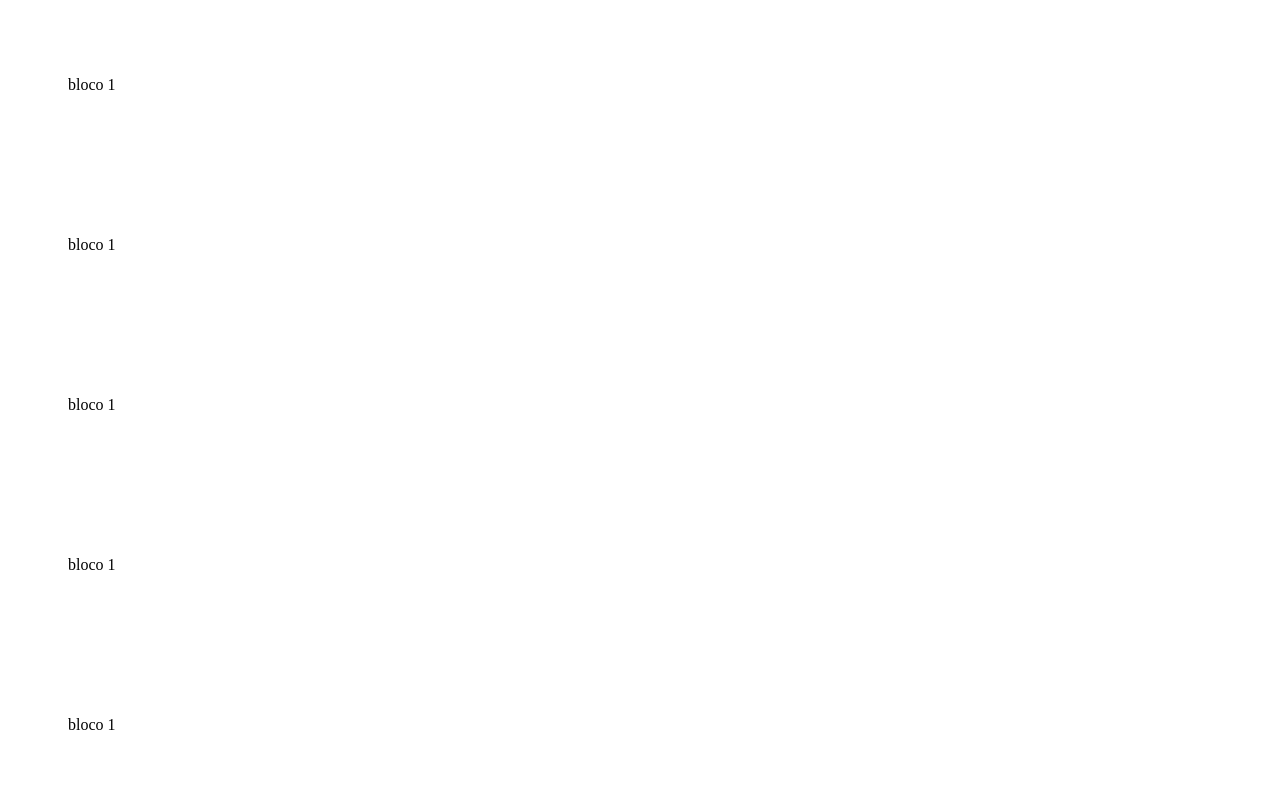
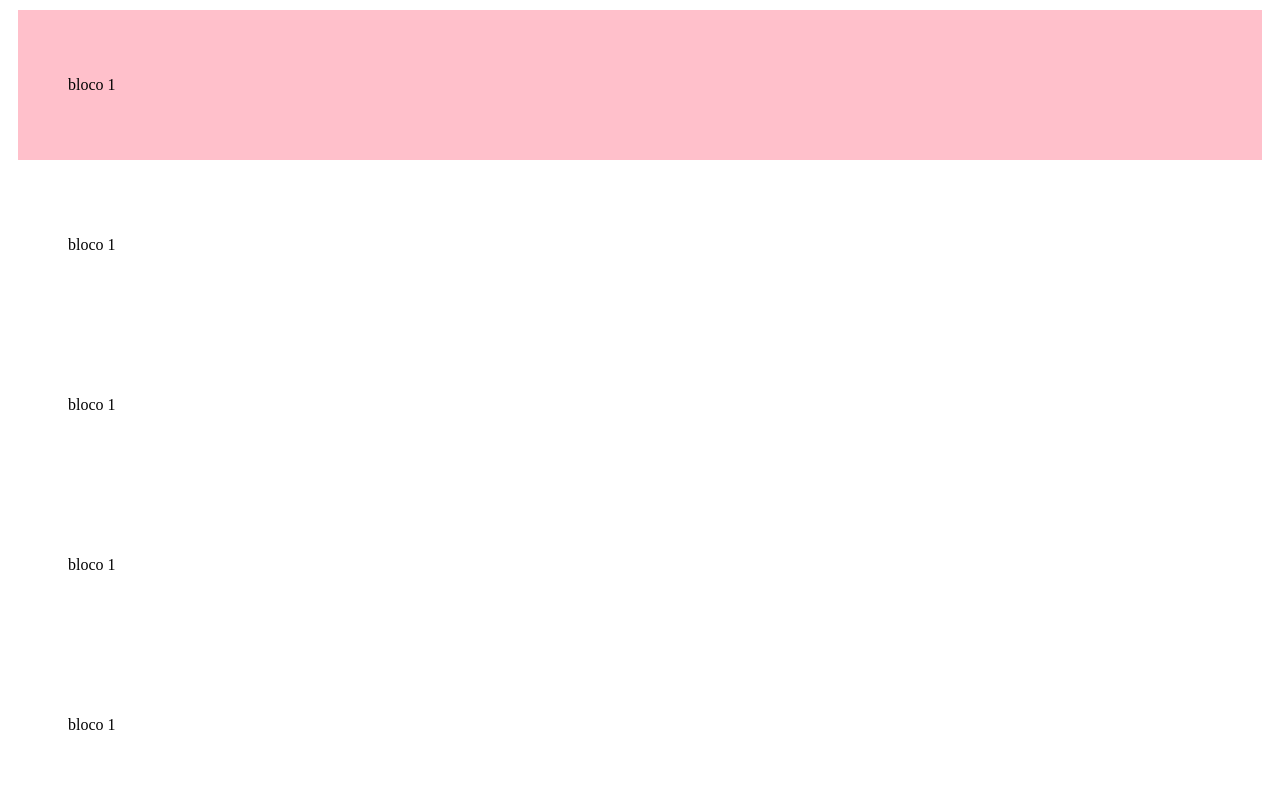
Before and after one commit to CEEMTI-BG-prof-Melissa/aula-01-kah-e-angel, a plain HTML site: page aula 2- 3 trimestre/index.html in a window 1280 px wide. Shown: the top 800 px of the page. Drawn offline with Linux system fonts and the light colour scheme.

Commit message:
Update style.css

```diff
--- a/aula 2- 3 trimestre/style.css
+++ b/aula 2- 3 trimestre/style.css
@@ -6,3 +6,7 @@ margin:10px;
 .borda{
 border: 10px dashed black;
 }
+
+#um {
+  background-color: pink;
+}
```
